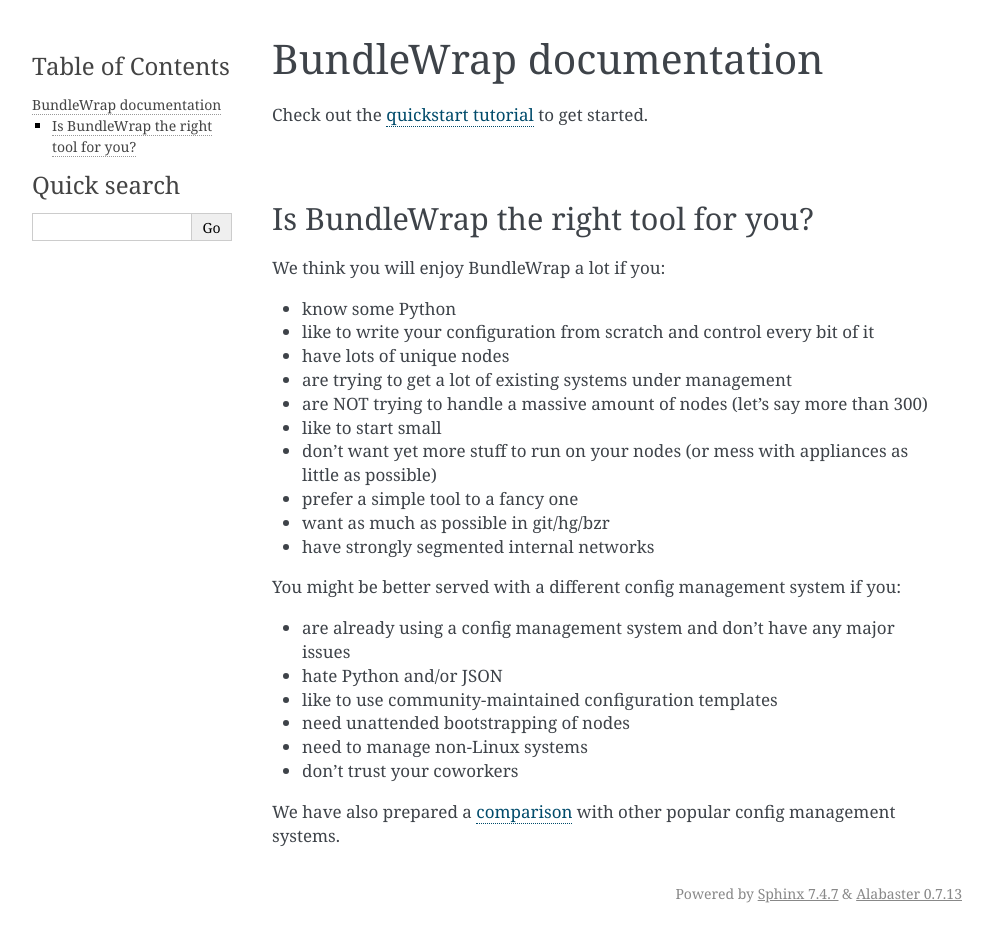
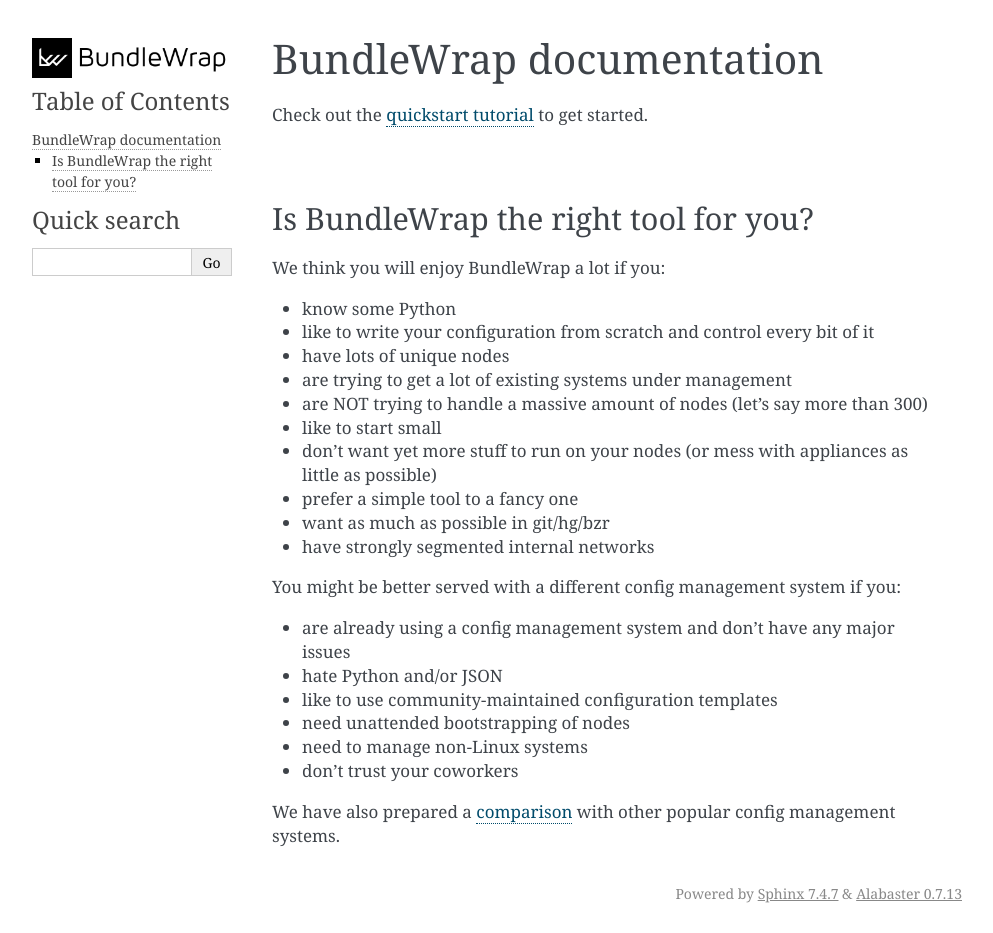
Before and after one commit to bundlewrap/bundlewrap, a Sphinx documentation site: the page built from doc/index.rst, in a window 1280 px wide. Shown: the whole page, without its empty margins (148-1141 px from the left). Built offline with Sphinx 7.4.7, drawn with Linux system fonts in a browser that asks for light colours.

Commit message:
docs: add logo

```diff
--- a/doc/conf.py
+++ b/doc/conf.py
@@ -104,7 +104,7 @@
 
 # The name of an image file (relative to this directory) to place at the top
 # of the sidebar.
-#html_logo = None
+html_logo = "logo.png"
 
 # The name of an image file (within the static path) to use as favicon of the
 # docs.  This file should be a Windows icon file (.ico) being 16x16 or 32x32
```
Also changed, not shown: doc/logo.png (added).
